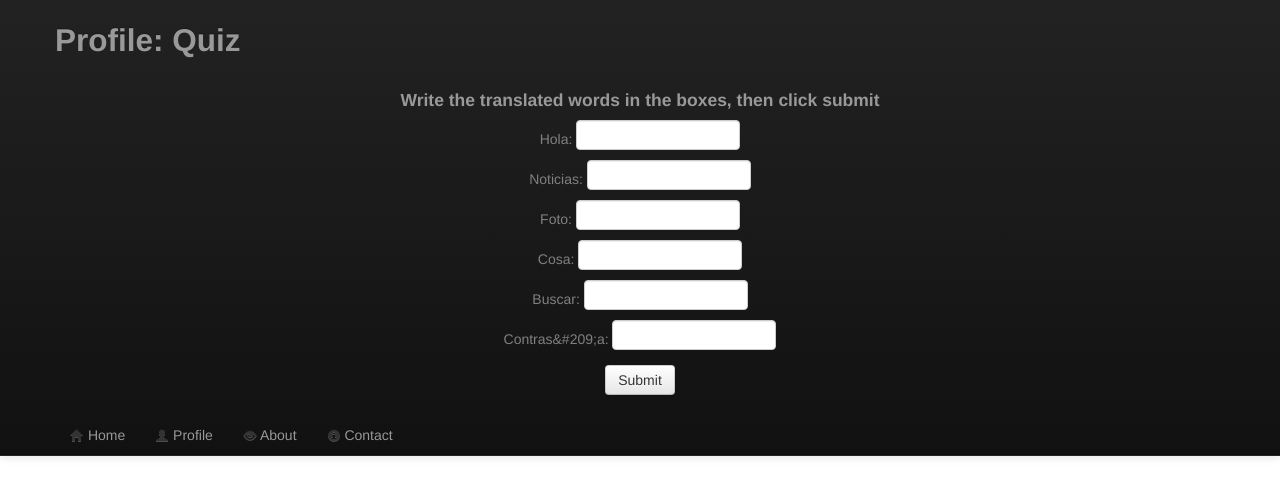
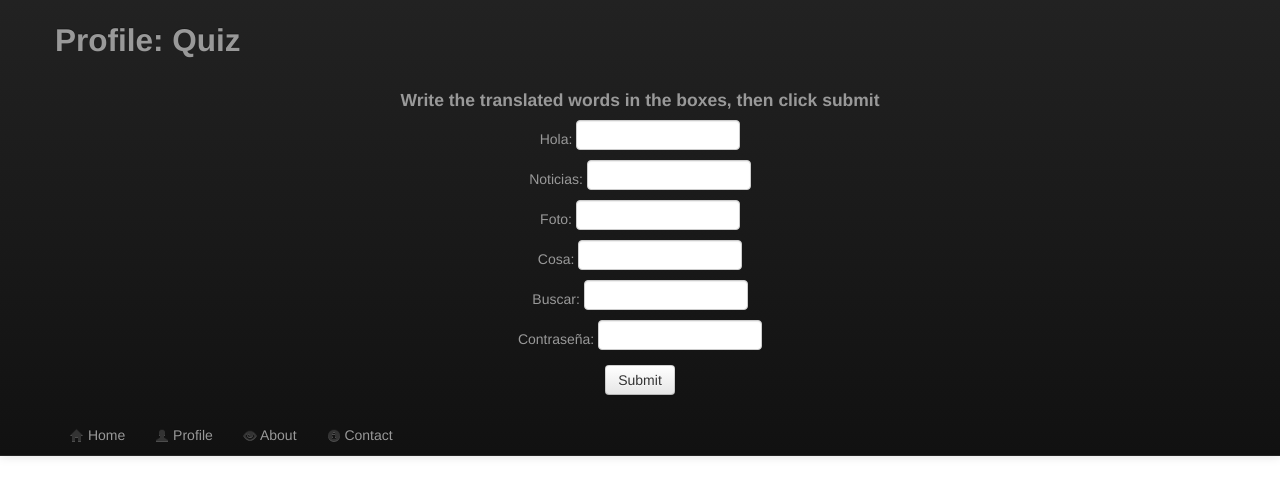
Before and after one commit to ericc6134/WWEB, a Flask app: page /quiz in a window 1280 px wide. Shown: the top 496 px of the page. Run offline with Flask 2, Linux system fonts and the light colour scheme; parts of the project's set-up code (start-up, migrations or seed data) failed here and were passed over; some libraries are stand-ins or nearby versions.

Commit message:
n with tilde works

```diff
--- a/webapp/app.py
+++ b/webapp/app.py
@@ -1,8 +1,11 @@
+#!/usr/bin/env python
+# -*- coding: utf-8 -*-
+
 from flask import Flask, render_template, session, url_for, request, escape, redirect, g
 from functools import wraps
 import database
 
-words = ["Hola","Noticias","Foto","Cosa","Buscar","Contras&#209;a"]
+words = ["Hola","Noticias","Foto","Cosa","Buscar",u'Contraseña']
 #hard coded since python can't interact with the extension
 answers = ["hello","news","photo","thing","search","password"]
 corrects = {}
--- a/webapp/templates/quiz.html
+++ b/webapp/templates/quiz.html
@@ -55,7 +55,7 @@
 	    <h4>Write the translated words in the boxes, then click submit</h4>
           <form name="quiz" method="POST">
 	    {% for word in words %}
-          <span style="color:{{color}}">{{word}}: <input type="text" class="input-medium" name="{{word}}" placeholder="{{responses[word]}}"></span> <b>{{corrects[word]}}</b><br>
+          {{word}}: <input type="text" class="input-medium" name="{{word}}" placeholder="{{responses[word]}}"> <b>{{corrects[word]}}</b><br>
 	    {% endfor %}
 
           <input type="submit" value="Submit" class="btn">
```
